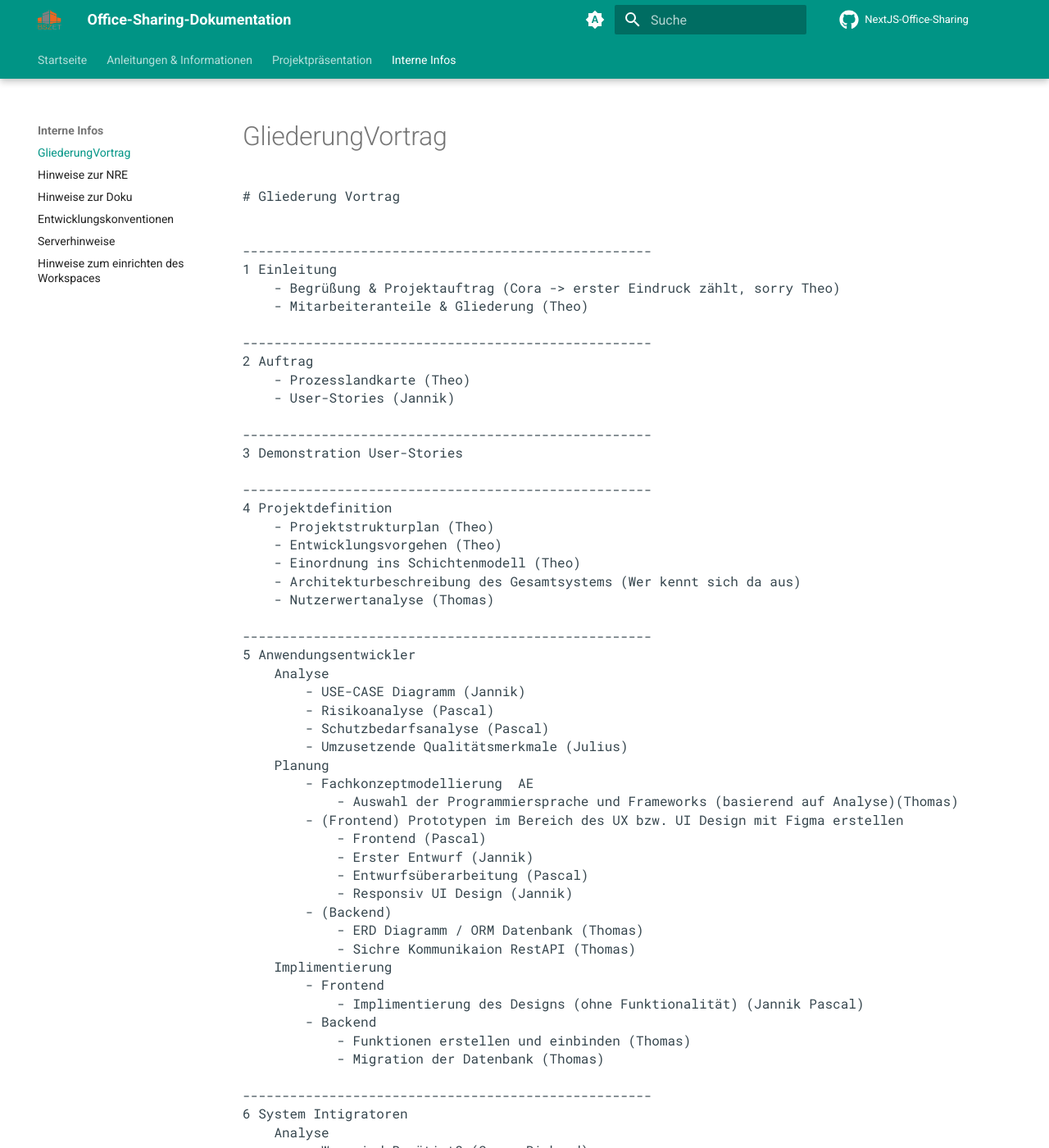
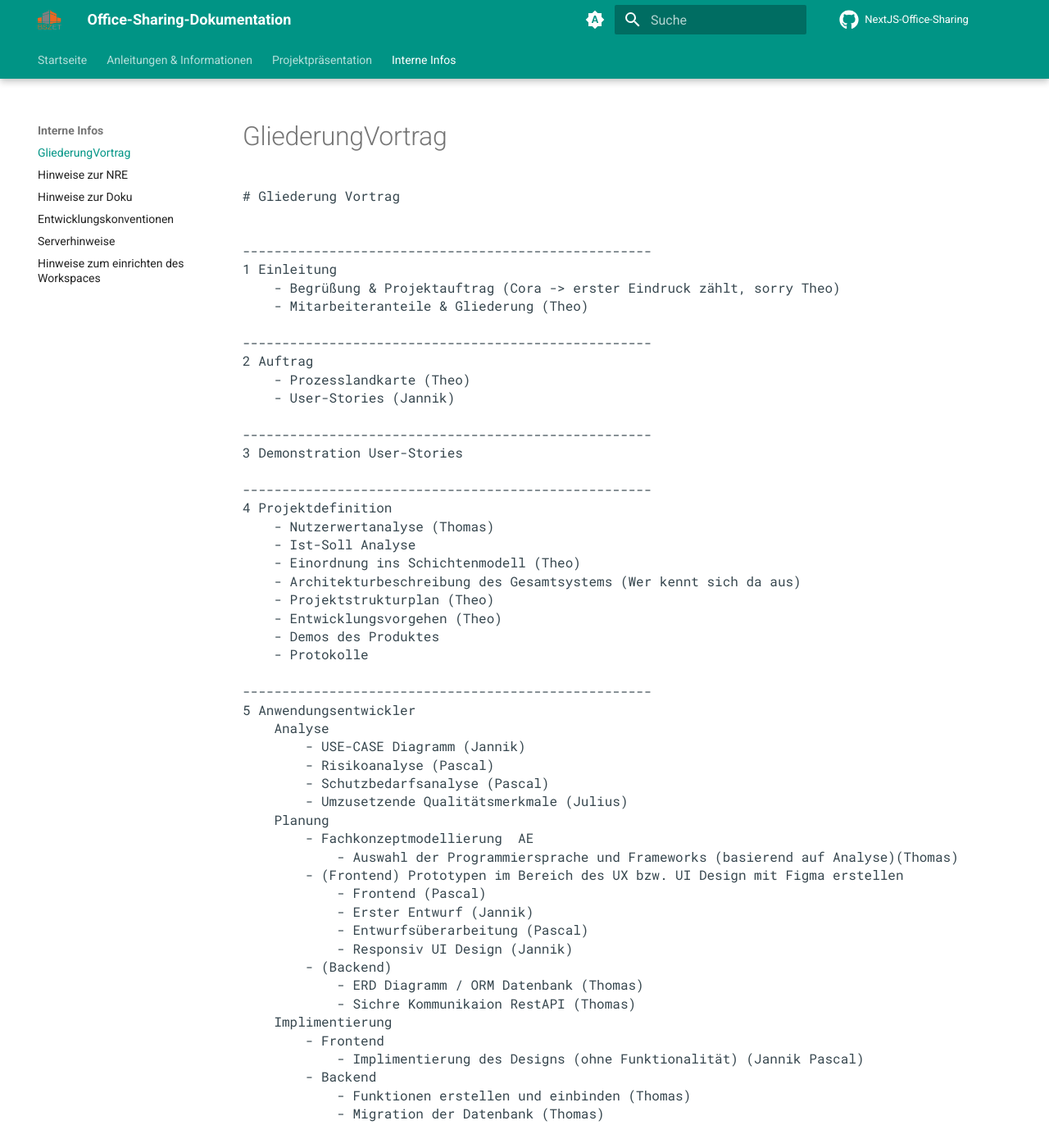
Before and after one commit to gz-bad-erzland-p2/Dokumentation, an MkDocs documentation site: the page built from docs/{Interne Informationen}/GliederungVortrag.md, in a window 1280 px wide and 1400 px high. Shown: the whole window at 82% size. Built offline with MkDocs 1.6.1 and Material for MkDocs 9.7.7, drawn with Linux system fonts in a browser that asks for light colours; comment, search, counter and statistics services are not loaded; some of the changed text lies outside the part shown.

Commit message:
Update GliederungVortrag.md

```diff
--- a/docs/{Interne Informationen}/GliederungVortrag.md
+++ b/docs/{Interne Informationen}/GliederungVortrag.md
@@ -19,11 +19,14 @@
 
 ----------------------------------------------------
 4 Projektdefinition
+	- Nutzerwertanalyse (Thomas)
+	- Ist-Soll Analyse
+	- Einordnung ins Schichtenmodell (Theo)
+	- Architekturbeschreibung des Gesamtsystems (Wer kennt sich da aus)
 	- Projektstrukturplan (Theo)
 	- Entwicklungsvorgehen (Theo)
-	- Einordnung ins Schichtenmodell (Theo)
-	- Architekturbeschreibung des Gesamtsystems (Wer kennt sich da aus)
-	- Nutzerwertanalyse (Thomas)
+	- Demos des Produktes
+	- Protokolle
 
 ----------------------------------------------------
 5 Anwendungsentwickler
```
